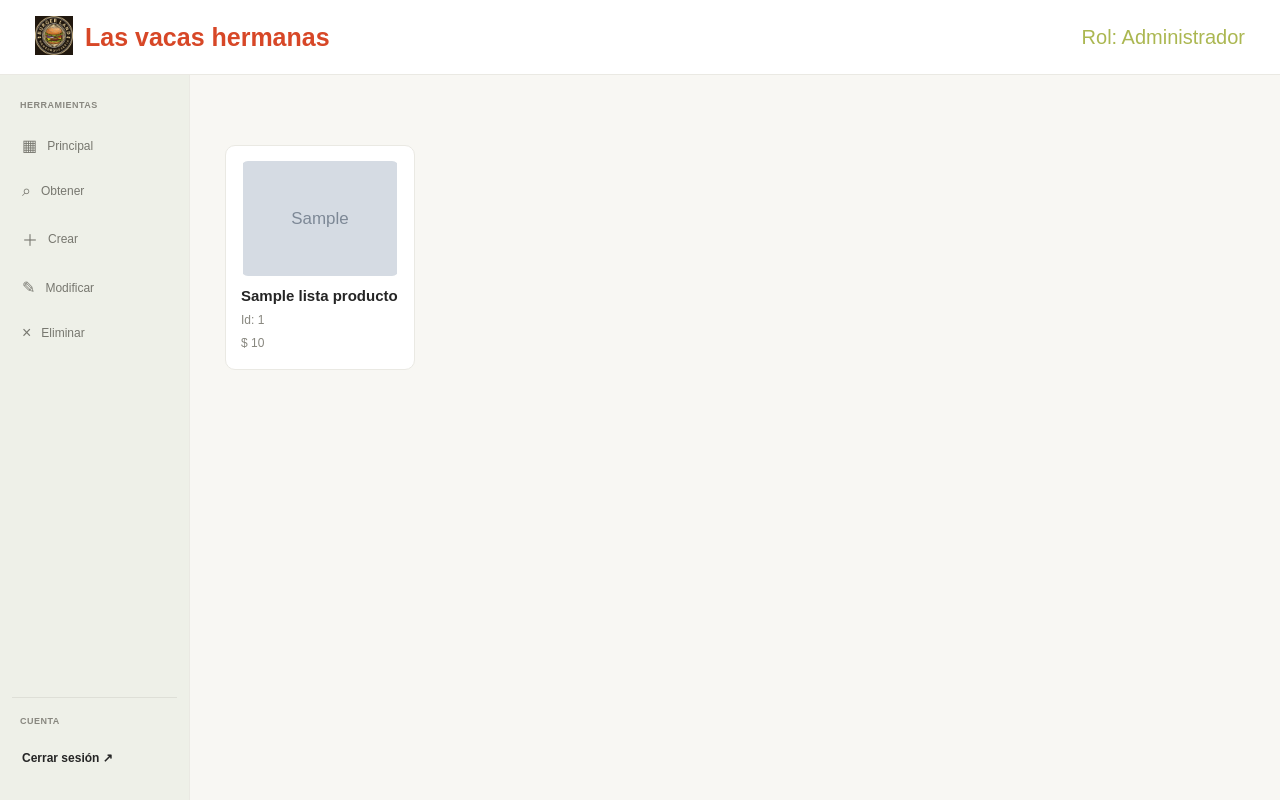
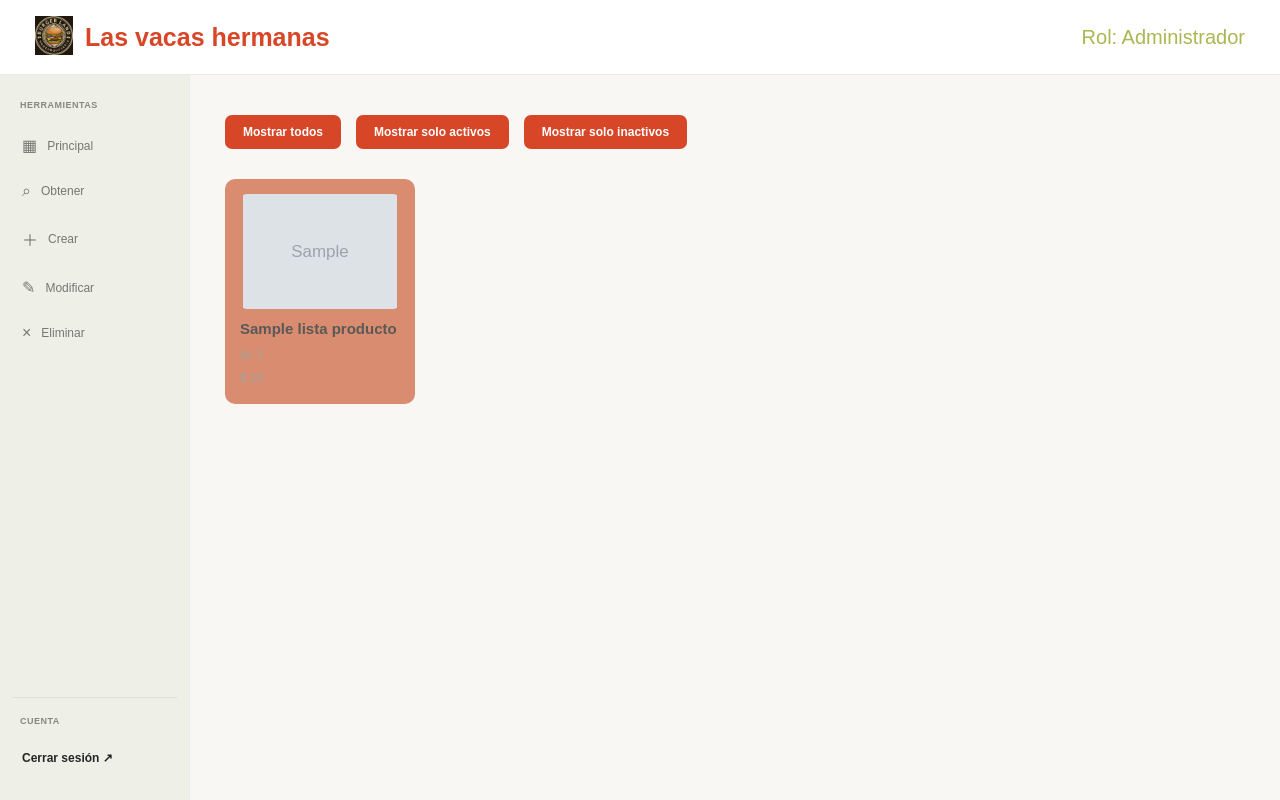
Before and after one commit to XaviJMF/TP_Integrador_DIV_132, a Node server app: template backend/src/views/index.ejs in a window 1280 px wide. Run offline with Node 20, Linux system fonts and the light colour scheme; the template is opened without the code that fills it: most values are stand-ins (such as "Sample title", 1, 10 or a date in 2020); grey boxes marked "Sample" are stand-in pictures.

Commit message:
actualizacion backend

```diff
--- a/backend/src/api/models/product.model.js
+++ b/backend/src/api/models/product.model.js
@@ -18,7 +18,7 @@ const selectActiveProducts = () => {
 // Traer todos los productos
 const selectAllProducts = () => {
     // Optimizacion 2: Solo devolvemos los campos necesarios, no todo
-    const sql = "SELECT id, name, price, image FROM products";
+    const sql = "SELECT id, name, price, image, active FROM products";
     return connection.query(sql);
 };
 
--- a/backend/src/public/css/styles.css
+++ b/backend/src/public/css/styles.css
@@ -22,6 +22,10 @@
     --mensaje-rojo: #8f3025;
     --fondo-rojo: #f9e9e5;
     --borde-rojo: #edc9c0;
+
+        /* Productos */
+    --product-active: #c9b181;
+    --product-inactive: #cf6944;
 }
 
 * {
@@ -296,6 +300,27 @@ main {
     border-radius: 7px;
 }
 
+/* PRODUCTOS ACTIVOS */
+.producto-activo {
+    background-color: var(--product-active);
+    border: 1px solid var(--border-color);
+}
+
+/* PRODUCTOS INACTIVOS */
+.producto-inactivo {
+    background-color: var(--product-inactive);
+    border: 1px solid var(--title-store);
+    opacity: 0.75;
+}
+
+/* botones filtro */
+.botones-filtrado {
+
+    display: flex;
+    gap: 15px; /* Separación entre botones */
+    margin-bottom: 20px; /* Separación con los productos */
+    align-items: center;
+}
 
 /*=========================
     FORMULARIOS GET
--- a/backend/src/public/js/index.js
+++ b/backend/src/public/js/index.js
@@ -0,0 +1,50 @@
+// Botón para mostrar solamente productos activos
+const btnActivos = document.getElementById("btn-productos-activos");
+
+// Obtener todos los productos
+const productos = document.querySelectorAll(".card-producto");
+
+// Evento del botón
+btnActivos.addEventListener("click", () => {
+
+    productos.forEach(producto => {
+
+        // Si tiene la clase producto-activo, lo mostramos
+        if (producto.classList.contains("producto-activo")) {
+            producto.style.display = "block";
+        } else {
+            producto.style.display = "none";
+        }
+
+    });
+
+});
+
+const btnTodos = document.getElementById("btn-todos");
+
+btnTodos.addEventListener("click", () => {
+
+    productos.forEach(producto => {
+        producto.style.display = "block";
+    });
+
+});
+
+
+// Botón para mostrar solamente productos inactivos
+const btnInactivos = document.getElementById("btn-productos-inactivos");
+
+btnInactivos.addEventListener("click", () => {
+
+    productos.forEach(producto => {
+
+        // Si tiene la clase producto-inactivo, lo mostramos
+        if (producto.classList.contains("producto-inactivo")) {
+            producto.style.display = "block";
+        } else {
+            producto.style.display = "none";
+        }
+
+    });
+
+});
--- a/backend/src/views/index.ejs
+++ b/backend/src/views/index.ejs
@@ -4,12 +4,26 @@
 
 
     <main>
+
+        <section class="botones-filtrado">
+                <!-- Botones para mostrar productos segun su disponibilidad -->
+            <button id="btn-todos" type="button">
+                Mostrar todos
+            </button>
+            <button id="btn-productos-activos" type="button">
+                Mostrar solo activos
+            </button>
+            <button id="btn-productos-inactivos" type="button">
+                Mostrar solo inactivos
+            </button>
+        </section>
+
         <!-- Contenedor de los productos que vengan de /api/products -->
         <section id="contenedor-productos">
 
             <!-- Ahora desde EJS ya puedo iterar directamente aca, sin necesidad de js adicional, el array de productos -->
              <% listaProductos.forEach(producto => { %>
-                <div class="card-producto">
+                <div class="card-producto <%= producto.active == 1 ? 'producto-activo' : 'producto-inactivo' %>">
 
                     <img class="card-img" src="<%=producto.image%>" alt="<%=producto.name%>">
 
@@ -18,11 +32,13 @@
                     <p>Id: <%=producto.id%></p>
 
                     <p>$ <%=producto.price%></p>
+
                 </div>
              <% }) %>
 
         </section>
     </main>
+    <script src="/js/index.js"></script>
 
 
 <%- include("partials/footer.ejs") %>
```
